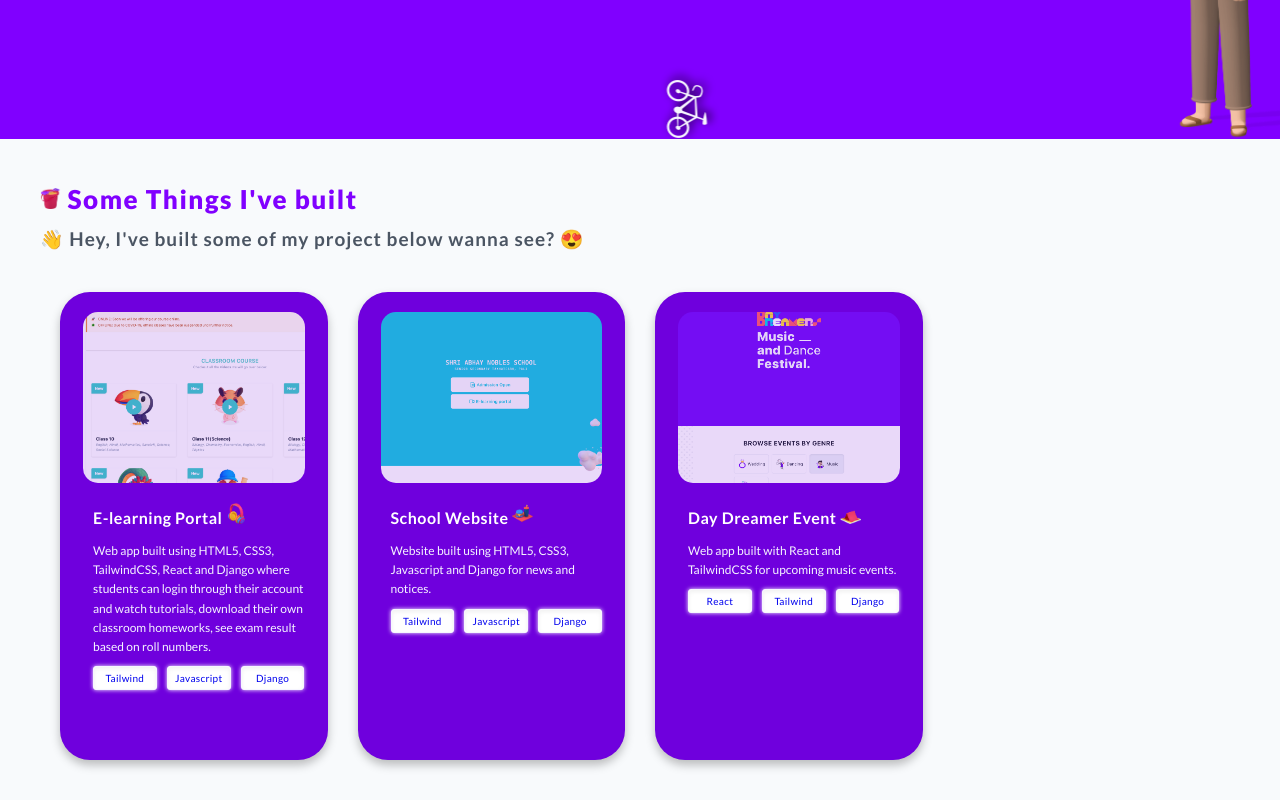
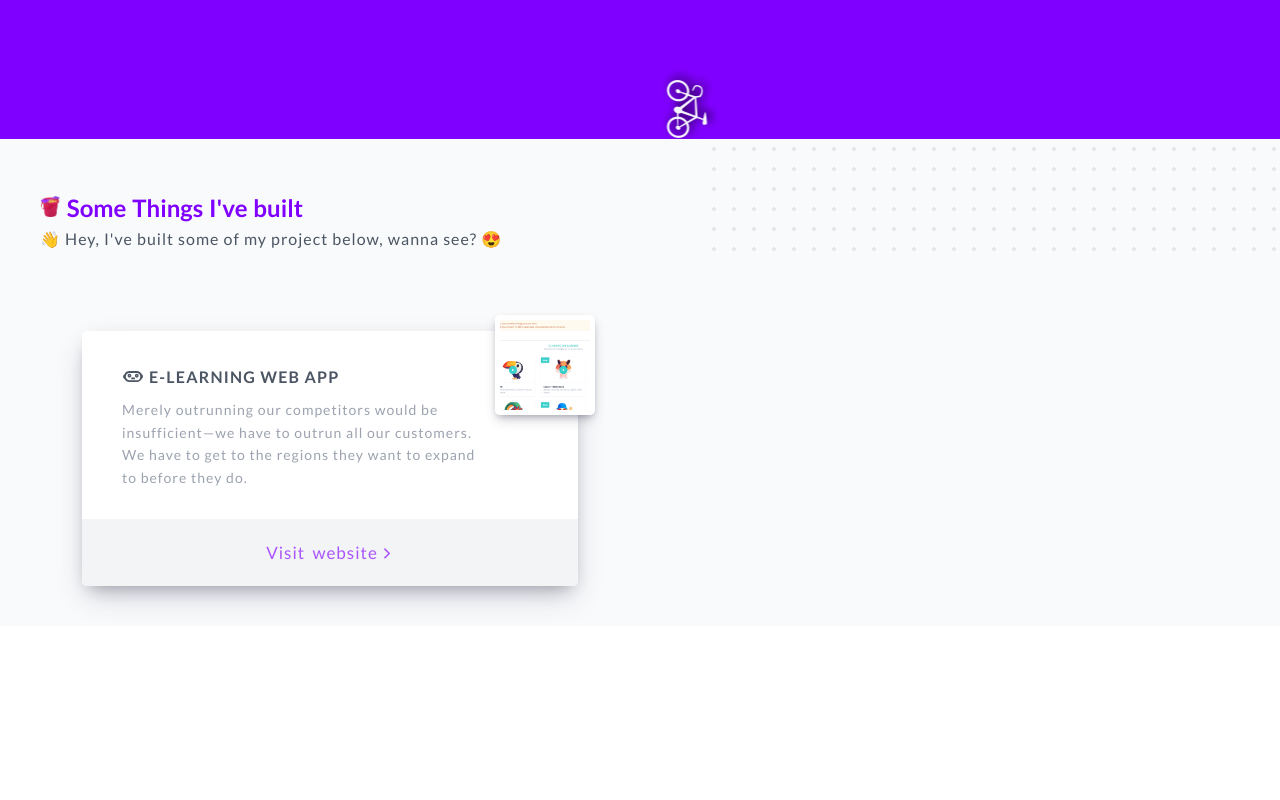
Before and after one commit to suthargk/roadsidecoder-portfolio, a website: page index.html in a window 1280 px wide. Shown: the part 541-1341 px from the top of the page. After the commit the page ends 1167 px from the top, so only its background shows below. Drawn offline with nearby package versions, Linux system fonts and the light colour scheme.

Commit message:
Change older project component to new one

```diff
--- a/index.html
+++ b/index.html
@@ -19,8 +19,6 @@
 
   <body>
     <header class="header">
-      <img src="man.png" alt="man" class="man" />
-
       <div class="hero-box">
         <div class="text-box u-mt-sm">
           <h1 class="heading-primary">
@@ -41,18 +39,29 @@
           <a href="mailto:gaurav.suthar161@gmail.com" class="btn">
             <span>
               <svg
-                class="w-6 h-6 color"
+                class="color"
+                viewBox="0 0 24 24"
                 fill="none"
-                stroke="currentColor"
-                viewBox="0 0 24 24"
                 xmlns="http://www.w3.org/2000/svg"
               >
                 <path
-                  stroke-linecap="round"
-                  stroke-linejoin="round"
-                  stroke-width="2"
-                  d="M12 19l9 2-9-18-9 18 9-2zm0 0v-8"
-                ></path>
+                  d="M6 2.5C5.44772 2.5 5 2.94772 5 3.5V5.5C5 6.05228 5.44772 6.5 6 6.5C6.55228 6.5 7 6.05228 7 5.5V3.5C7 2.94772 6.55228 2.5 6 2.5Z"
+                  fill="currentColor"
+                />
+                <path
+                  fill-rule="evenodd"
+                  clip-rule="evenodd"
+                  d="M13 21.5C15.973 21.5 18.441 19.3377 18.917 16.5H19C21.2091 16.5 23 14.7091 23 12.5C23 10.2909 21.2091 8.5 19 8.5V7.5H1V15.5C1 18.8137 3.68629 21.5 7 21.5H13ZM3 9.5V15.5C3 17.7091 4.79086 19.5 7 19.5H13C15.2091 19.5 17 17.7091 17 15.5V9.5H3ZM21 12.5C21 13.6046 20.1046 14.5 19 14.5V10.5C20.1046 10.5 21 11.3954 21 12.5Z"
+                  fill="currentColor"
+                />
+                <path
+                  d="M9 3.5C9 2.94772 9.44771 2.5 10 2.5C10.5523 2.5 11 2.94772 11 3.5V5.5C11 6.05228 10.5523 6.5 10 6.5C9.44771 6.5 9 6.05228 9 5.5V3.5Z"
+                  fill="currentColor"
+                />
+                <path
+                  d="M14 2.5C13.4477 2.5 13 2.94772 13 3.5V5.5C13 6.05228 13.4477 6.5 14 6.5C14.5523 6.5 15 6.05228 15 5.5V3.5C15 2.94772 14.5523 2.5 14 2.5Z"
+                  fill="currentColor"
+                />
               </svg>
               <span class="u-ml-xs">Hire me</span>
             </span>
@@ -105,94 +114,87 @@
     </section> -->
 
     <section class="section-project">
-      <div class="text-box-left u-mb-md">
+      <div class="text-box-left u-mb-xl">
         <h2 class="heading-secondary">
           <img src="bucket.png" alt="" class="sub-heading--image" />
           Some Things I've built
         </h2>
         <div class="sub-heading">
           <span class="sub-heading--text"
-            >👋 Hey, I've built some of my project below wanna see? 😍</span
+            >👋 Hey, I've built some of my project below, wanna see? 😍</span
           >
         </div>
       </div>
       <div class="project">
-        <a
-          href="http://www.shriabhaynobleschool.com/elearning/portal"
-          target="_blank"
-          class="project-box"
-        >
-          <div class="project-aspect u-mb-sm">
-            <div class="project-aspect--inside">
-              <img src="project-1.png" alt="" class="project-aspect--image" />
+        <div class="project_left">
+          <div class="project_left__card">
+            <div class="project_left__card_image-right">
+              <div class="aspect-box">
+                <div class="aspect-box--inside">
+                  <img
+                    src="project-1.png"
+                    alt=""
+                    class="project_left__card--image"
+                  />
+                </div>
+              </div>
             </div>
+            <div class="project_left__card__first u-mb-xs">
+              <h3 class="heading-tertiary u-mb-xs u-mt-xs">
+                <svg
+                  class="u-mr-xs"
+                  width="22"
+                  height="22"
+                  viewBox="0 0 24 14"
+                  fill="none"
+                  xmlns="http://www.w3.org/2000/svg"
+                >
+                  <path
+                    d="M14.1254 13H10.1254V15H14.1254V13Z"
+                    fill="currentColor"
+                  />
+                  <path
+                    fill-rule="evenodd"
+                    clip-rule="evenodd"
+                    d="M8.12537 13C9.22994 13 10.1254 12.1046 10.1254 11C10.1254 9.89543 9.22994 9 8.12537 9C7.0208 9 6.12537 9.89543 6.12537 11C6.12537 12.1046 7.0208 13 8.12537 13ZM8.12537 11.5C8.40151 11.5 8.62537 11.2761 8.62537 11C8.62537 10.7239 8.40151 10.5 8.12537 10.5C7.84922 10.5 7.62537 10.7239 7.62537 11C7.62537 11.2761 7.84922 11.5 8.12537 11.5Z"
+                    fill="currentColor"
+                  />
+                  <path
+                    fill-rule="evenodd"
+                    clip-rule="evenodd"
+                    d="M18.1254 11C18.1254 12.1046 17.2299 13 16.1254 13C15.0208 13 14.1254 12.1046 14.1254 11C14.1254 9.89543 15.0208 9 16.1254 9C17.2299 9 18.1254 9.89543 18.1254 11ZM16.6254 11C16.6254 11.2761 16.4015 11.5 16.1254 11.5C15.8492 11.5 15.6254 11.2761 15.6254 11C15.6254 10.7239 15.8492 10.5 16.1254 10.5C16.4015 10.5 16.6254 10.7239 16.6254 11Z"
+                    fill="currentColor"
+                  />
+                  <path
+                    fill-rule="evenodd"
+                    clip-rule="evenodd"
+                    d="M2.74884 14.6663C3.73056 16.6421 5.76939 18 8.12537 18H16.1254C18.5654 18 20.6652 16.5435 21.6029 14.4525C22.3722 13.9093 22.8746 13.0133 22.8746 12C22.8746 10.9867 22.3722 10.0907 21.6029 9.54753C20.6652 7.45651 18.5654 6 16.1254 6H8.12537C5.76939 6 3.73056 7.3579 2.74884 9.33375C1.78448 9.83263 1.12537 10.8393 1.12537 12C1.12537 13.1607 1.78448 14.1674 2.74884 14.6663ZM8.12537 8H16.1254C17.5088 8 18.7282 8.70234 19.4465 9.76991C19.7227 10.4593 19.8746 11.2119 19.8746 12C19.8746 12.7881 19.7227 13.5407 19.4465 14.2301C18.7282 15.2977 17.5088 16 16.1254 16H8.12537C5.91623 16 4.12537 14.2091 4.12537 12C4.12537 9.79086 5.91623 8 8.12537 8Z"
+                    fill="currentColor"
+                  /></svg
+                >E-learning web app
+              </h3>
+              <p class="project-text">
+                Merely outrunning our competitors would be insufficient—we have
+                to outrun all our customers. We have to get to the regions they
+                want to expand to before they do.
+              </p>
+            </div>
+            <a href="#" class="project_left__card--button"
+              >Visit website<svg
+                width="18"
+                height="18"
+                viewBox="0 0 24 15"
+                fill="none"
+                xmlns="http://www.w3.org/2000/svg"
+              >
+                <path
+                  d="M10.5858 6.34317L12 4.92896L19.0711 12L12 19.0711L10.5858 17.6569L16.2427 12L10.5858 6.34317Z"
+                  fill="currentColor"
+                /></svg
+            ></a>
           </div>
-          <div class="project-text u-ml-sm">
-            <h3 class="heading-tertiary u-mb-xs">
-              E-learning Portal
-              <img src="headphone.png" alt="" class="sub-heading--image" />
-            </h3>
-            <p class="project-text--paragraph u-mb-xs">
-              Web app built using HTML5, CSS3, TailwindCSS, React and Django
-              where students can login through their account and watch
-              tutorials, download their own classroom homeworks, see exam result
-              based on roll numbers.
-            </p>
-            <div class="tag">
-              <span class="tag-box">Tailwind</span>
-              <span class="tag-box">Javascript</span>
-              <span class="tag-box">Django</span>
-            </div>
-          </div>
-        </a>
-        <a
-          href="http://www.shriabhaynobleschool.com"
-          target="_blank"
-          class="project-box"
-        >
-          <div class="project-aspect u-mb-sm">
-            <div class="project-aspect--inside">
-              <img src="project-2.png" alt="" class="project-aspect--image" />
-            </div>
-          </div>
-          <div class="project-text u-ml-sm">
-            <h3 class="heading-tertiary u-mb-xs">
-              School Website
-              <img src="burger.png" alt="" class="sub-heading--image" />
-            </h3>
-            <p class="project-text--paragraph u-mb-xs">
-              Website built using HTML5, CSS3, Javascript and Django for news
-              and notices.
-            </p>
-            <div class="tag">
-              <span class="tag-box">Tailwind</span>
-              <span class="tag-box">Javascript</span>
-              <span class="tag-box">Django</span>
-            </div>
-          </div>
-        </a>
-        <a href="http://www.daydreamers.in" target="_blank" class="project-box">
-          <div class="project-aspect u-mb-sm">
-            <div class="project-aspect--inside">
-              <img src="project-3.png" alt="" class="project-aspect--image" />
-            </div>
-          </div>
-          <div class="project-text u-ml-sm">
-            <h3 class="heading-tertiary u-mb-xs">
-              Day Dreamer Event
-              <img src="tent.png" alt="" class="sub-heading--image" />
-            </h3>
-            <p class="project-text--paragraph u-mb-xs">
-              Web app built with React and TailwindCSS for upcoming music
-              events.
-            </p>
-            <div class="tag">
-              <span class="tag-box">React</span>
-              <span class="tag-box">Tailwind</span>
-              <span class="tag-box">Django</span>
-            </div>
-          </div>
-        </a>
+        </div>
+        <div class=""></div>
       </div>
     </section>
   </body>
--- a/sass/_components.scss
+++ b/sass/_components.scss
@@ -60,8 +60,8 @@
 }
 
 .color {
-  width: 20px;
-  height: 20px;
+  width: 2rem;
+  height: 2rem;
   align-self: center;
 }
 
@@ -160,38 +160,102 @@
   flex-direction: column;
   align-items: flex-start;
   padding-left: 2rem;
+  margin-top: 1rem;
 }
 
 .project {
-  padding: 0 4rem;
-  display: grid;
-  grid-auto-rows: min-content;
-  grid-template-columns: repeat(4, minmax(20%, 1fr));
-  gap: 30px;
+  display: flex;
 
-  &-box {
-    background-color: var(--color-primary-dark);
-    border-radius: 30px;
-    text-decoration: none;
-    padding: 2rem 2.3rem;
-    box-shadow: 0 5px 10px hsla(0, 0, 0, 0.25);
+  &-text {
+    font-size: 1.4rem;
+    font-weight: 400;
+    letter-spacing: 1px;
+    --tw-text-opacity: 1;
+    width: 88%;
+    color: rgba(156, 163, 175, var(--tw-text-opacity));
   }
 
-  &-box:hover &-aspect {
-    opacity: 1;
+  &_left {
+    flex-basis: 50%;
+    display: flex;
+    flex-direction: column;
+    justify-content: center;
+    align-items: center;
+
+    &__card {
+      width: 80%;
+      border-radius: 5px;
+      background-color: #fff;
+      position: relative;
+
+      box-shadow: 0 13px 27px -5px rgba(50, 50, 93, 0.25),
+        0 8px 16px -8px rgba(0, 0, 0, 0.3),
+        0 -6px 16px -6px rgba(0, 0, 0, 0.025);
+
+      &_image-right {
+        width: 20%;
+
+        position: absolute;
+        right: 0;
+        top: 0;
+        transform: translateX(16px) translateY(-16px);
       }
 
-  &-aspect {
+      &__first {
+        padding: 2rem 4rem;
+      }
+
+      &--button {
+        &:visited,
+        &:link {
+          width: 100%;
+          font-size: 1.7rem;
+          font-weight: 400;
+          letter-spacing: 1px;
+          text-align: center;
+          word-spacing: 3px;
+          display: block;
+          padding: 2rem 2rem;
+          text-decoration: none;
+          color: rgba(162, 68, 255, 0.9);
+          --tw-bg-opacity: 1;
+          background-color: rgba(243, 244, 246, var(--tw-bg-opacity));
+          transition: all 0.2s;
+          border-bottom-left-radius: 5px;
+          border-bottom-right-radius: 5px;
+        }
+
+        &:hover,
+        &:active {
+          --tw-text-opacity: 1;
+          color: rgba(31, 41, 55, var(--tw-text-opacity));
+        }
+        svg {
+          margin-left: -0.2rem;
+        }
+      }
+
+      &--image {
+        display: block;
+        height: 100%;
+        width: 100%;
+        object-fit: cover;
+        object-position: center;
+      }
+    }
+  }
+}
+
+.aspect-box {
+  width: 100%;
   position: relative;
-    height: 40%;
-    transition: all 0.3s;
-    opacity: 0.85;
+  width: 10rem;
 
   &::before {
+    display: block;
     content: "";
-      display: block;
+    width: 100%;
     padding-bottom: 100%;
-      width: 100%;
   }
 
   &--inside {
@@ -199,49 +263,9 @@
     top: 0;
     left: 0;
     height: 100%;
-      display: block;
-    }
-
-    &--image {
-      width: 100%;
-      display: block;
-      height: 100%;
-      object-fit: cover;
-      object-position: center;
-      border-radius: 15px;
+    border: 5px solid #fff;
+    box-shadow: 0 6px 12px -2px rgba(50, 50, 93, 0.25),
+      0 3px 7px -3px rgba(0, 0, 0, 0.3);
+    border-radius: 5px;
   }
 }
-}
-
-.project-text {
-  &--paragraph {
-    font-size: 1.2rem;
-    color: var(--color-light-1);
-  }
-}
-
-.tag {
-  display: grid;
-  text-align: center;
-  grid-auto-rows: min-content;
-  grid-template-columns: repeat(3, 1fr);
-
-  gap: 10px;
-  &-box {
-    letter-spacing: 0.3px;
-    border: 1px solid var(--color-light-1);
-    border-radius: 3px;
-    background-color: #fff;
-    padding: 0.3rem 0.6rem;
-    box-shadow: inset 0 2px 4px 0 rgba(0, 0, 0, 0.06);
-    filter: drop-shadow(0 0 0.2rem #fff);
-    -webkit-filter: drop-shadow(0 0 0.2rem #fff);
-  }
-}
-
-.man {
-  width: 10%;
-  position: absolute;
-  bottom: 0;
-  right: 0;
-}
--- a/sass/_layout.scss
+++ b/sass/_layout.scss
@@ -35,5 +35,22 @@
 .section-project {
   color: var(--color-dark-1);
   padding: 4rem 2rem;
-  background-color: var(--color-background-light);
+  --tw-bg-opacity: 1;
+  background-color: rgba(249, 250, 251, var(--tw-bg-opacity));
+
+  position: relative;
 }
+
+.section-project::after {
+  display: flex;
+  content: "";
+  position: absolute;
+  right: 0;
+  top: 0;
+  width: 45%;
+  height: 12rem;
+  background-image: radial-gradient(black 2px, transparent 0);
+  background-size: 20px 20px;
+  background-position: 0 0;
+  opacity: 0.08;
+}
--- a/sass/_typography.scss
+++ b/sass/_typography.scss
@@ -16,16 +16,17 @@
 }
 
 .heading-secondary {
-  font-size: 2.6rem;
-  font-weight: 900;
+  font-size: 2.4rem;
+  font-weight: 700;
   color: var(--color-primary);
-  letter-spacing: 1.5px;
-  margin-bottom: 0.5rem;
+  letter-spacing: 1.225;
+  word-spacing: 1.2px;
+  margin-bottom: 0.1rem;
 }
 
 .sub-heading {
-  font-size: 1.9rem;
-  font-weight: 700;
+  font-size: 1.6rem;
+  font-weight: 400;
   letter-spacing: 1px;
   display: flex;
 
@@ -74,6 +75,9 @@
 
 .heading-tertiary {
   font-size: 1.6rem;
-  color: #fff;
-  letter-spacing: 0.5px;
+  text-transform: uppercase;
+  font-weight: 700;
+  --tw-text-opacity: 1;
+  color: rgba(75, 85, 99, var(--tw-text-opacity));
+  letter-spacing: 1.2px;
 }
--- a/sass/_utilities.scss
+++ b/sass/_utilities.scss
@@ -33,6 +33,14 @@
   margin-bottom: 4rem;
 }
 
+.u-mb-xl {
+  margin-bottom: 8rem;
+}
+
+.u-mb-2xl {
+  margin-bottom: 10rem;
+}
+
 .u-mr-md {
   margin-right: 2rem;
 }
```
Also changed, not shown: css/style.css. Lines whose indentation alone changed are shown as unchanged.
